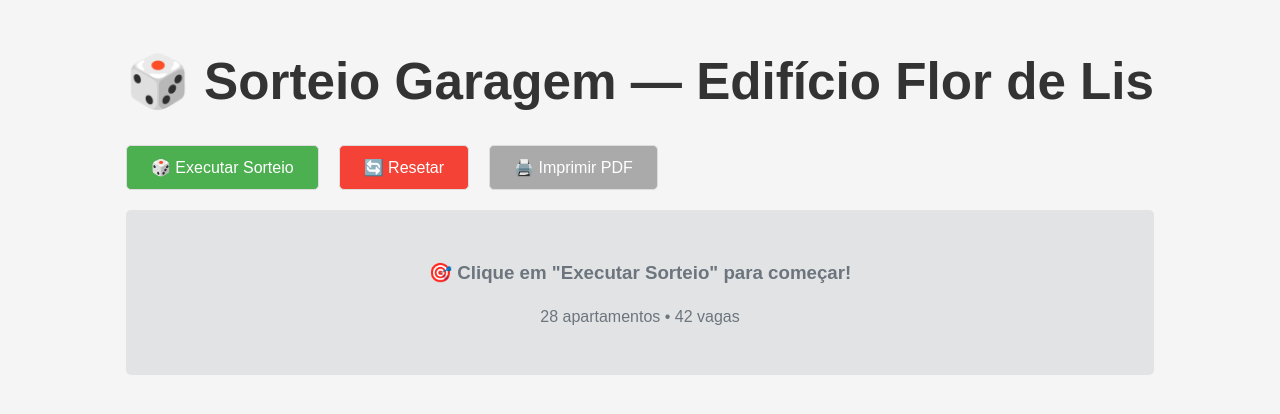
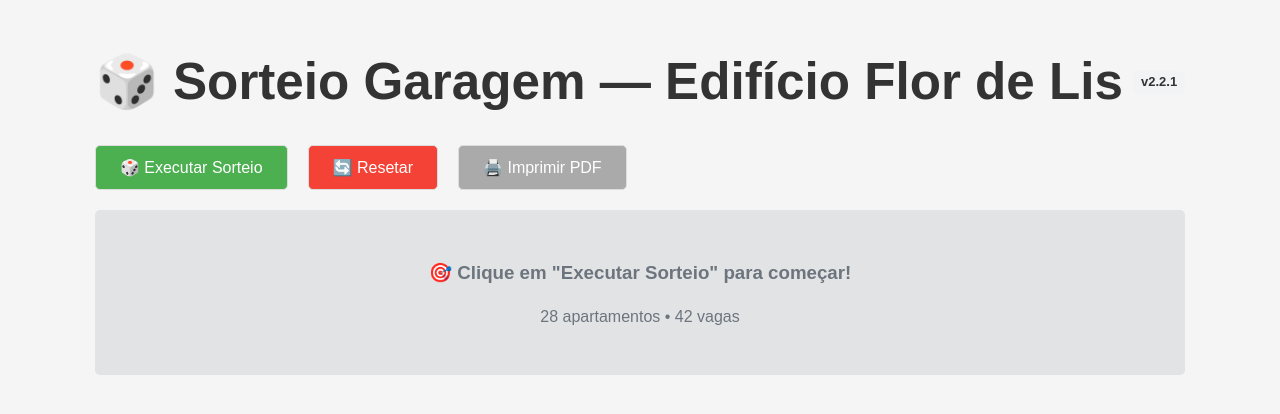
Before and after one commit to fabioluisstein/sorteiogaravem, a React (Vite) app: page / in a window 1280 px wide. Shown: the top 414 px of the page. Built offline with nearby package versions, Linux system fonts and the light colour scheme.

Commit message:
feat(ui): mostrar versão (package.json) no header

```diff
--- a/src/components/SorteioSimplesComponent.jsx
+++ b/src/components/SorteioSimplesComponent.jsx
@@ -1,5 +1,7 @@
 import React, { useState } from 'react';
 import { SorteioSimples } from '../SorteioSimples.js';
+// Import package.json to show app version in the UI
+import pkg from '../../package.json';
 
 const SorteioSimplesComponent = () => {
 
@@ -272,7 +274,10 @@ const SorteioSimplesComponent = () => {
                 `}
             </style>
 
-            <h1>🎲 Sorteio Garagem — Edifício Flor de Lis</h1>
+            <h1 style={{ display: 'flex', alignItems: 'center', gap: '10px' }}>
+                <span>🎲 Sorteio Garagem — Edifício Flor de Lis</span>
+                <small style={{ background: '#f1f3f5', padding: '4px 8px', borderRadius: '6px', fontSize: '13px', color: '#333' }}>v{pkg.version}</small>
+            </h1>
 
             {/* Botões */}
             <div className="controls" style={{ marginBottom: '20px' }}>
```
